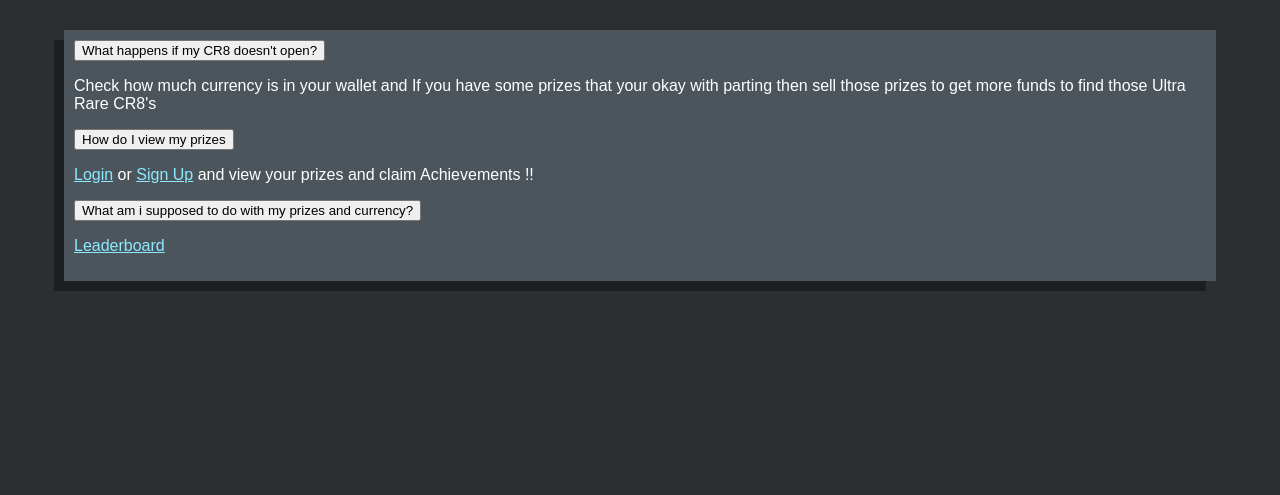
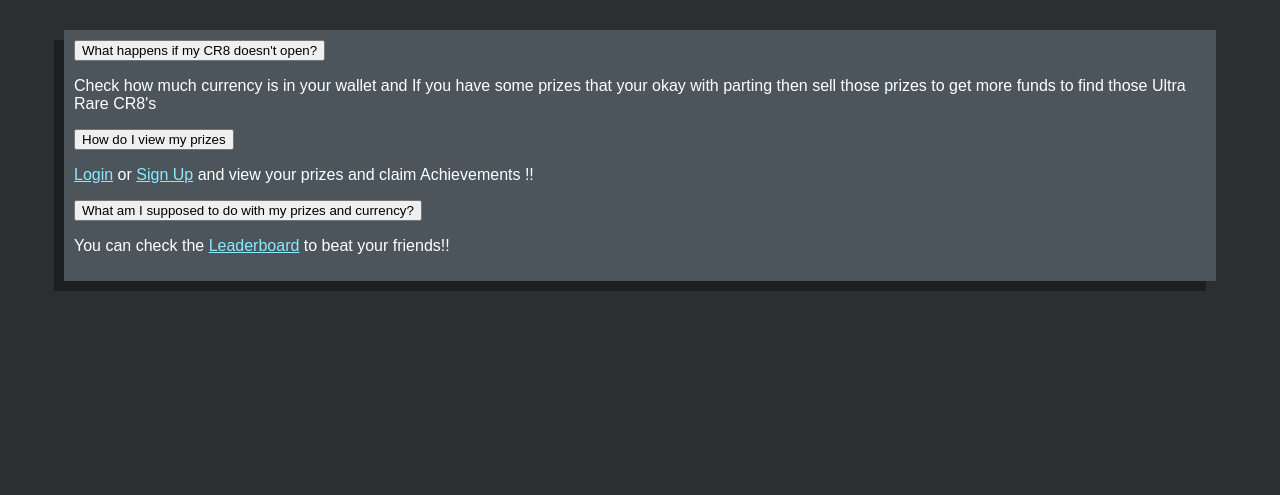
Before and after one commit to LorneBarnaby/WAD2-Team-2D, a Django app: page /cr8/faqs/ in a window 1280 px wide. Shown: the part 194-689 px from the top of the page. Run offline with Django 3.2, Linux system fonts and the light colour scheme; some libraries are stand-ins or nearby versions.

Commit message:
FAQ but wit da Accordian v2

```diff
--- a/templates/cr8/faqs.html
+++ b/templates/cr8/faqs.html
@@ -26,9 +26,9 @@
                       <p> <a href="{% url 'cr8:login' %}">Login</a> or <a href="{% url 'cr8:sign_up' %}">Sign Up</a> and view your prizes and claim Achievements !!</p>
                     </div>
 
-                    <button class="accordion">What am i supposed to do with my prizes and currency?</button>
+                    <button class="accordion">What am I supposed to do with my prizes and currency?</button>
                     <div class="panel">
-                      <p><a href="{% url 'cr8:leaderboard'%}"> Leaderboard</a></p>
+                      <p>You can check the <a href="{% url 'cr8:leaderboard'%}"> Leaderboard</a> to beat your friends!!</p>
                     </div>
             </div>
         </div>
```
Also changed, not shown: CR8/migrations/0001_initial.py (added).
